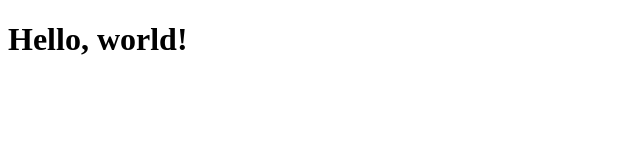
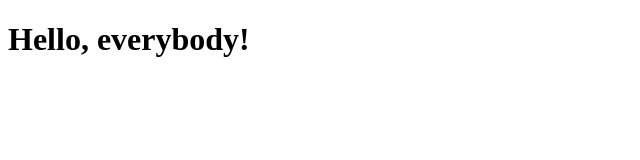
Before and after one commit to yutsick/udemy, a plain HTML site: page index.html in a window 1280 px wide. Shown: the whole page, without its empty margins (0-640 px from the left). Drawn offline with Linux system fonts and the light colour scheme.

Commit message:
second commit

```diff
--- a/index.html
+++ b/index.html
@@ -7,7 +7,7 @@
     <title>Document</title>
 </head>
 <body>
-    <h1>Hello, world!</h1>
+    <h1>Hello, everybody!</h1>
     <!-- <script src="script.js"></script> -->
     <script src="interpolation.js"></script>
 </body>
```
